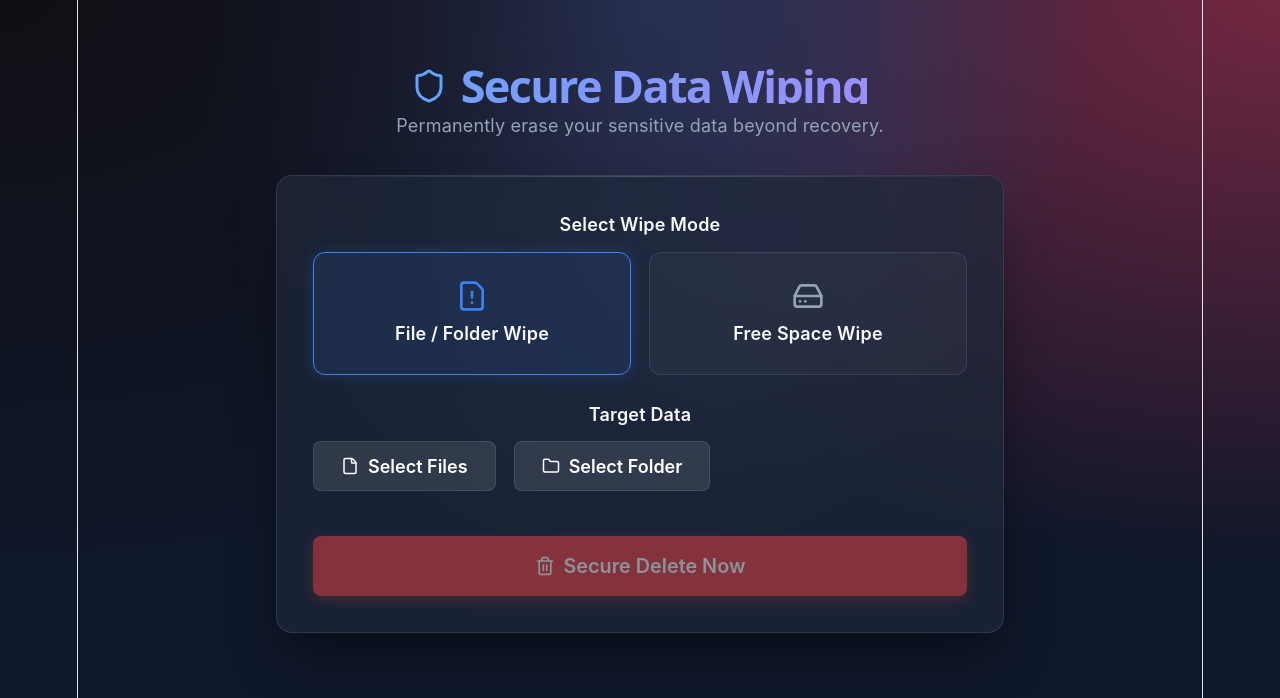
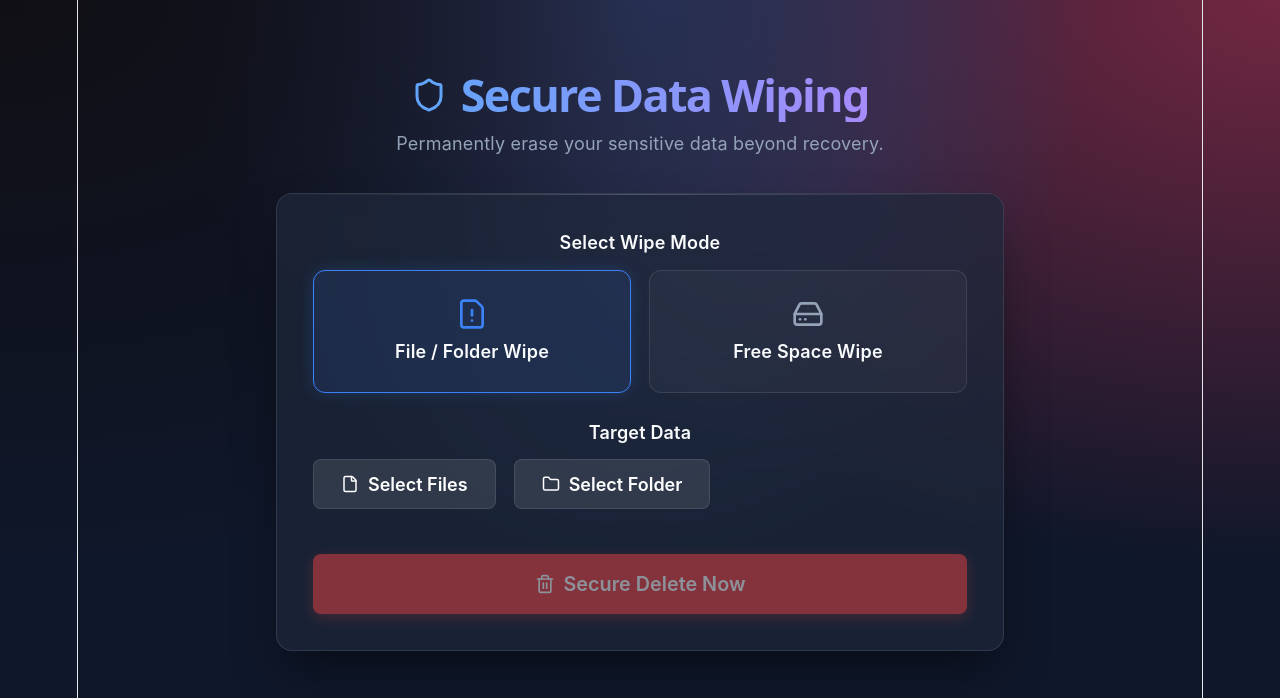
Before and after one commit to aryan45s/secure-data-wiping, a React (Vite) app: page / in a window 1280 px wide. Shown: the top 698 px of the page. Built offline with nearby package versions, Linux system fonts and the light colour scheme.

Commit message:
Fix header alignment

```diff
--- a/src/App.css
+++ b/src/App.css
@@ -44,6 +44,11 @@ body {
 .header {
   text-align: center;
   margin-bottom: 2rem;
+  width: 100%;
+  display: flex;
+  flex-direction: column;
+  align-items: center;
+  justify-content: center;
 }
 
 .header h1 {
@@ -53,10 +58,11 @@ body {
   -webkit-background-clip: text;
   -webkit-text-fill-color: transparent;
   margin-bottom: 0.5rem;
-  display: flex;
+  display: inline-flex;
   align-items: center;
   justify-content: center;
   gap: 0.75rem;
+  line-height: 1.2;
 }
 
 .header p {
```
